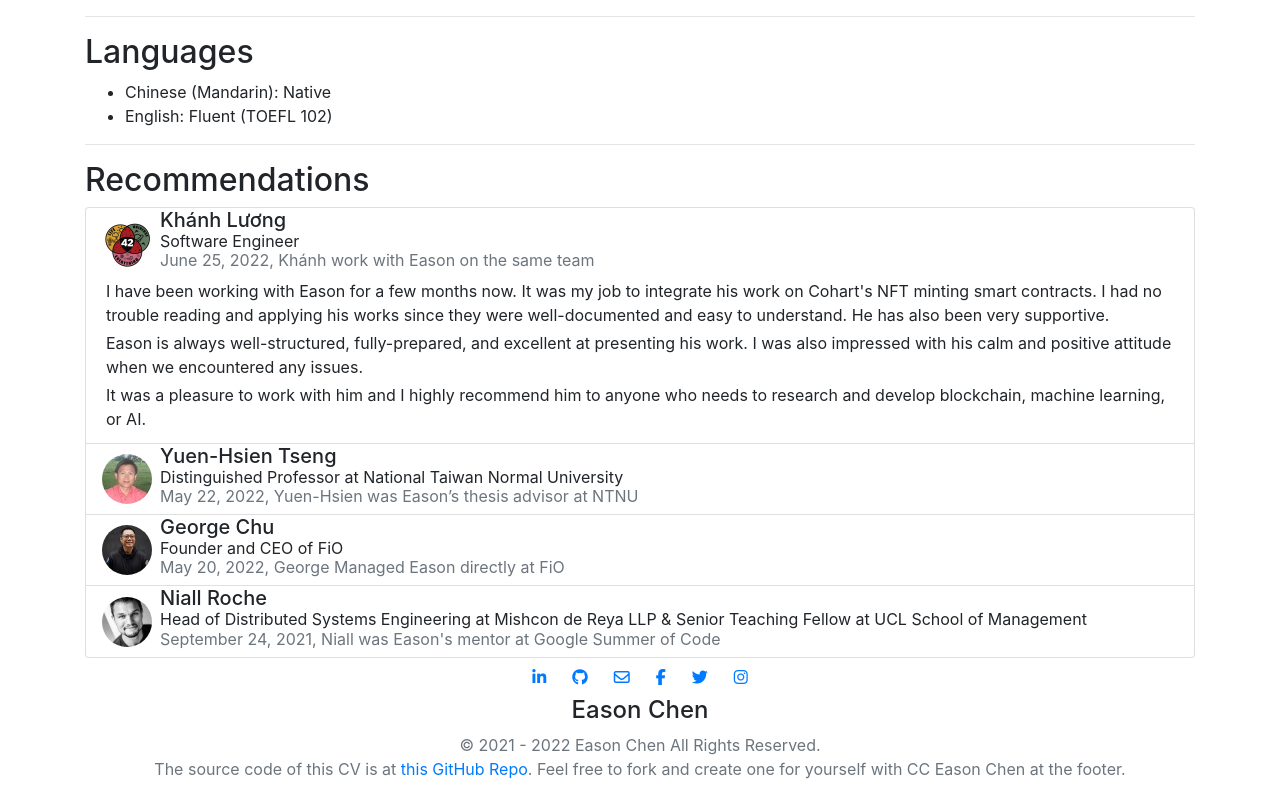
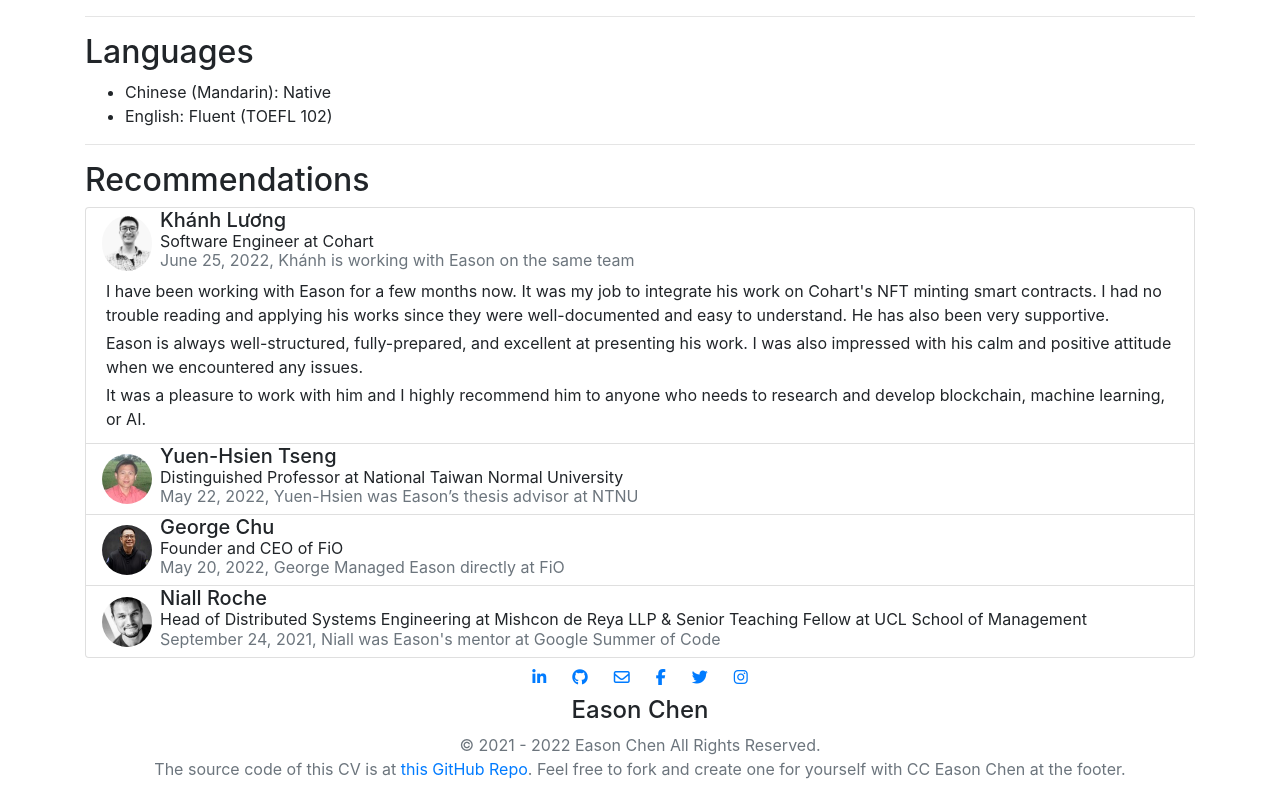
Before and after one commit to EasonC13/CV_Academic, a Nuxt app: page / in a window 1280 px wide. Shown: the part 2851-3648 px from the top of the page. Built offline with nearby package versions, Linux system fonts and the light colour scheme.

Commit message:
update: khanh's profile

```diff
--- a/components/RecommendationAccordion.vue
+++ b/components/RecommendationAccordion.vue
@@ -39,10 +39,10 @@ export default {
       recommendations: [
         {
           name: 'Khánh Lương',
-          title: 'Software Engineer',
-          relation: 'Khánh work with Eason on the same team',
+          title: 'Software Engineer at Cohart',
+          relation: 'Khánh is working with Eason on the same team',
           date: 'June 25, 2022',
-          image: '/assets/recommendation_imgs/khanh.jpeg',
+          image: '/assets/recommendation_imgs/khanh.jpg',
           text_full: `I have been working with Eason for a few months now. It was my job to integrate his work on Cohart's NFT minting smart contracts. I had no trouble reading and applying his works since they were well-documented and easy to understand. He has also been very supportive.\n\nEason is always well-structured, fully-prepared, and excellent at presenting his work. I was also impressed with his calm and positive attitude when we encountered any issues.\n\nIt was a pleasure to work with him and I highly recommend him to anyone who needs to research and develop blockchain, machine learning, or AI.`,
           text: `I have been working with Eason for a few months now. It was my job to integrate his work on Cohart's NFT minting smart contracts. I had no trouble reading and applying his works since they were well-documented and easy to understand. He has also been very supportive.\n\nEason is always well-structured, fully-prepared, and excellent at presenting his work. I was also impressed with his calm and positive attitude when we encountered any issues.\n\nIt was a pleasure to work with him and I highly recommend him to anyone who needs to research and develop blockchain, machine learning, or AI.`,
         },
```
Also changed, not shown: public/assets/recommendation_imgs/Khanh.jpg (added), public/assets/recommendation_imgs/khanh.jpeg (deleted).
